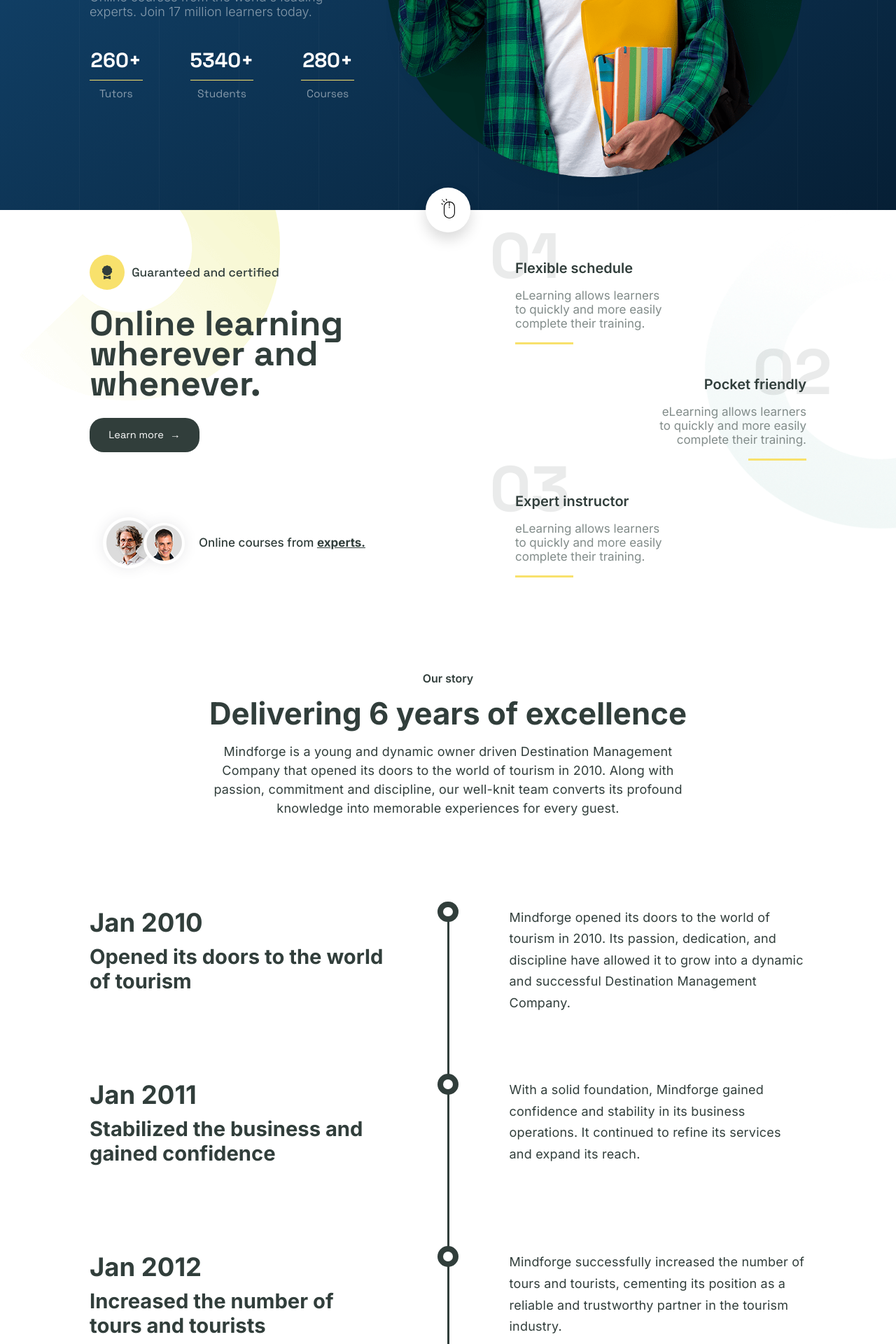
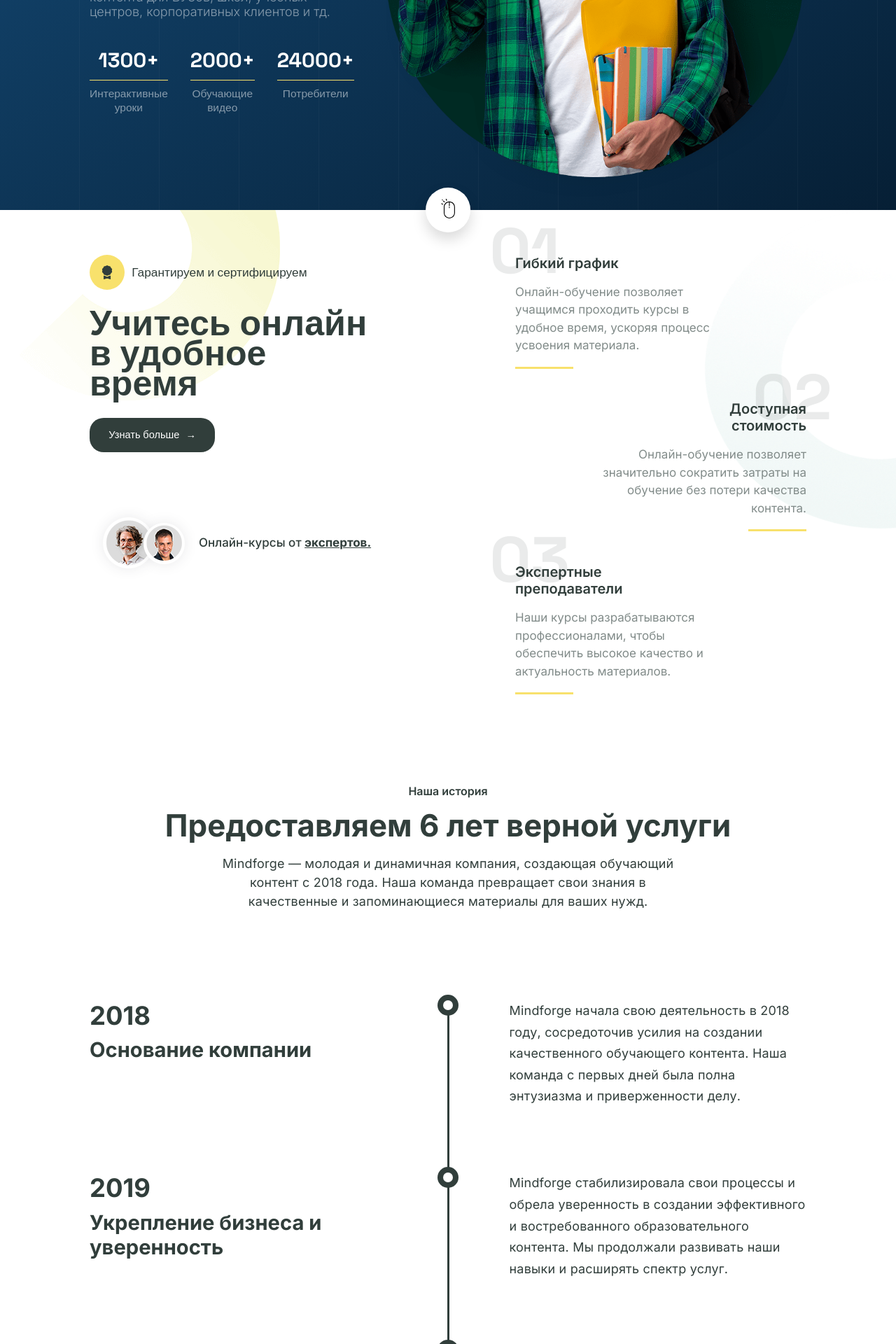
Before and after one commit to Xondamir-coder/mindforge, a Vue app: page / in a window 1280 px wide. Shown: the part 500-2420 px from the top of the page at 70% size. Built offline with nearby package versions, Linux system fonts and the light colour scheme.

Commit message:
content update

```diff
--- a/src/components/About.vue
+++ b/src/components/About.vue
@@ -15,14 +15,14 @@
 						<div class="about__icon-container">
 							<IconAward class="about__icon" />
 						</div>
-						<span>Guaranteed and certified</span>
+						<span>Гарантируем и сертифицируем</span>
 					</div>
-					<h1 class="about__title">Online learning wherever and whenever.</h1>
-					<button class="about__button">Learn more <span>&rightarrow;</span></button>
+					<h1 class="about__title">Учитесь онлайн в удобное время</h1>
+					<button class="about__button">Узнать больше <span>&rightarrow;</span></button>
 				</div>
 				<div class="about__experts">
 					<img src="@/assets/images/random-ppl.webp" alt="randos" />
-					<p>Online courses from <a class="about__link" href="#">experts.</a></p>
+					<p>Онлайн-курсы от <a class="about__link" href="#">экспертов.</a></p>
 				</div>
 			</div>
 			<div class="about__right">
@@ -52,16 +52,16 @@ gsap.registerPlugin(ScrollTrigger);
 
 const contents = [
 	{
-		title: 'Flexible schedule',
-		text: 'eLearning allows learners to quickly and more easily complete their training.'
+		title: 'Гибкий график',
+		text: 'Онлайн-обучение позволяет учащимся проходить курсы в удобное время, ускоряя процесс усвоения материала.'
 	},
 	{
-		title: 'Pocket friendly',
-		text: 'eLearning allows learners to quickly and more easily complete their training.'
+		title: 'Доступная стоимость',
+		text: 'Онлайн-обучение позволяет значительно сократить затраты на обучение без потери качества контента.'
 	},
 	{
-		title: 'Expert instructor',
-		text: 'eLearning allows learners to quickly and more easily complete their training.'
+		title: 'Экспертные преподаватели',
+		text: 'Наши курсы разрабатываются профессионалами, чтобы обеспечить высокое качество и актуальность материалов.'
 	}
 ];
 
@@ -260,7 +260,8 @@ onMounted(() => {
 		&-text {
 			font-size: 17px;
 			color: var(--medium-gray);
-			max-width: 220px;
+			max-width: 300px;
+			line-height: 1.5;
 
 			@media only screen and (max-width: 768px) {
 				max-width: initial;
--- a/src/components/Contacts.vue
+++ b/src/components/Contacts.vue
@@ -77,7 +77,7 @@ const contents = [
 		name: 'subject',
 		desc: 'Как мы можем вам помочь?',
 		icon: IconCopy,
-		title: 'Ваш тема',
+		title: 'Ваша тема',
 		isRequired: false
 	},
 	{
--- a/src/components/Hero.vue
+++ b/src/components/Hero.vue
@@ -3,9 +3,10 @@
 		<img ref="objRef" class="hero__obj" src="@/assets/images/blue-object.png" alt="blue" />
 		<div class="hero__lines"></div>
 		<div class="hero__content">
-			<h1 class="hero__title">Best online platform for education.</h1>
+			<h1 class="hero__title">Контент для обучения и бизнеса</h1>
 			<p class="hero__text">
-				Online courses from the world's leading experts. Join 17 million learners today.
+				Мы занимаемся разработкой обучающего контента для ВУЗов, школ, учебных центров,
+				корпоративных клиентов и тд.
 			</p>
 			<div class="hero__stats">
 				<div class="hero__stat" v-for="stat in stats" :key="stat.amount">
@@ -37,16 +38,16 @@ gsap.registerPlugin(ScrollTrigger);
 
 const stats = [
 	{
-		amount: 260,
-		name: 'Tutors'
+		amount: 1300,
+		name: 'Интерактивные уроки'
 	},
 	{
-		amount: 5340,
-		name: 'Students'
+		amount: 2000,
+		name: 'Обучающие видео'
 	},
 	{
-		amount: 280,
-		name: 'Courses'
+		amount: 24000,
+		name: 'Потребители'
 	}
 ];
 
@@ -148,6 +149,7 @@ const handleMouseLeave = () => {
 		align-items: center;
 		flex-direction: column;
 		gap: 1rem;
+		text-align: center;
 		&-name {
 			font-size: 3.2rem;
 		}
--- a/src/components/History.vue
+++ b/src/components/History.vue
@@ -1,13 +1,12 @@
 <template>
 	<section class="history section-padding" ref="historyRef">
 		<div class="history__head">
-			<p class="history__label">Our story</p>
-			<h1 class="history__title">Delivering 6 years of excellence</h1>
+			<p class="history__label">Наша история</p>
+			<h1 class="history__title">Предоставляем 6 лет верной услуги</h1>
 			<p class="history__text">
-				Mindforge is a young and dynamic owner driven Destination Management Company that
-				opened its doors to the world of tourism in 2010. Along with passion, commitment and
-				discipline, our well-knit team converts its profound knowledge into memorable
-				experiences for every guest.
+				Mindforge — молодая и динамичная компания, создающая обучающий контент с 2018 года.
+				Наша команда превращает свои знания в качественные и запоминающиеся материалы для
+				ваших нужд.
 			</p>
 		</div>
 		<div class="history__content">
@@ -33,31 +32,42 @@ import { onMounted, ref } from 'vue';
 
 const history = [
 	{
-		date: 'Jan 2010',
-		title: 'Opened its doors to the world of tourism',
-		desc: 'Mindforge opened its doors to the world of tourism in 2010. Its passion, dedication, and discipline have allowed it to grow into a dynamic and successful Destination Management Company.'
+		date: '2018',
+		title: 'Основание компании',
+		desc: 'Mindforge начала свою деятельность в 2018 году, сосредоточив усилия на создании качественного обучающего контента. Наша команда с первых дней была полна энтузиазма и приверженности делу.'
 	},
 	{
-		date: 'Jan 2011',
-		title: 'Stabilized the business and gained confidence',
-		desc: 'With a solid foundation, Mindforge gained confidence and stability in its business operations. It continued to refine its services and expand its reach.'
+		date: '2019',
+		title: 'Укрепление бизнеса и уверенность',
+		desc: 'Mindforge стабилизировала свои процессы и обрела уверенность в создании эффективного и востребованного образовательного контента. Мы продолжали развивать наши навыки и расширять спектр услуг.'
 	},
 	{
-		date: 'Jan 2012',
-		title: 'Increased the number of tours and tourists',
-		desc: 'Mindforge successfully increased the number of tours and tourists, cementing its position as a reliable and trustworthy partner in the tourism industry.'
+		date: '2020',
+		title: 'Расширение портфолио проектов',
+		desc: 'Mindforge успешно увеличила количество проектов и заказчиков, закрепив свою репутацию надежного партнера в сфере разработки онлайн-контента.'
 	},
 	{
-		date: 'Jan 2013',
-		title: 'Strengthened the brand and attracted customers',
-		desc: 'The brand was further strengthened, making Mindforge a name synonymous with quality and excellence in the tourism industry. It attracted more customers and built a loyal customer base.'
+		date: '2021',
+		title: 'Укрепление бренда и привлечение клиентов',
+		desc: 'Mindforge укрепила свой бренд, став синонимом качества и инноваций в создании образовательного контента. Мы привлекли новых клиентов и создали лояльную базу пользователей.'
 	},
 	{
-		date: 'Jan 2014',
-		title: 'Introduced new services and products',
-		desc: 'Mindforge continued to innovate and introduce new services and products. It expanded its offerings and provided a wider range of experiences for its customers.'
+		date: '2022',
+		title: 'Внедрение новых услуг и продуктов',
+		desc: 'Mindforge продолжила внедрять новые услуги и продукты, расширяя возможности для создания уникального контента и предоставления разнообразных обучающих решений для клиентов.'
+	},
+	{
+		date: '2023',
+		title: 'Расширение на международные рынки',
+		desc: 'Mindforge вышла на международные рынки, предоставляя свои услуги по созданию онлайн-контента клиентам по всему миру. Наша экспертиза и качество привлекли новых партнеров и проекты.'
+	},
+	{
+		date: '2024',
+		title: 'Инновации и дальнейший рост',
+		desc: 'В 2024 году Mindforge продолжает внедрять инновации в сфере онлайн-образования, расширяя свой портфель и предлагая новые решения для еще большего охвата аудитории.'
 	}
 ];
+
 const historyRef = ref();
 
 onMounted(() => {
--- a/src/components/Product.vue
+++ b/src/components/Product.vue
@@ -1,8 +1,8 @@
 <template>
 	<section class="product section-padding">
 		<div class="product__head">
-			<span class="product__label">Products</span>
-			<h1 class="product__title">We offer a variety of products</h1>
+			<span class="product__label">Продукт</span>
+			<h1 class="product__title">Мы предлагаем продукт</h1>
 		</div>
 		<div class="product__images">
 			<img
@@ -12,14 +12,14 @@
 				class="product__image"
 				:src="image"
 				alt="product img" />
-			<button class="product__button" @click="changeSlide('prev')">
+			<button v-if="images.length > 1" class="product__button" @click="changeSlide('prev')">
 				<IconLess class="product__button-icon" />
 			</button>
-			<button class="product__button" @click="changeSlide('next')">
+			<button v-if="images.length > 1" class="product__button" @click="changeSlide('next')">
 				<IconGreater class="product__button-icon" />
 			</button>
 			<ul class="product__nav">
-				<li class="product__nav-item" v-for="i in [0, 1, 2]" :key="i">
+				<li class="product__nav-item" v-for="i in [0]" :key="i">
 					<button
 						class="product__nav-button"
 						:class="{ active: curSlide === i }"
@@ -29,7 +29,7 @@
 		</div>
 		<div class="product__content">
 			<div class="product__box" v-for="(content, i) in contents" :key="content.title">
-				<p class="product__box-desc">{{ i + 1 }}. {{ content.title }}:</p>
+				<p class="product__box-desc">{{ content.title }}:</p>
 				<p class="product__box-desc">{{ content.desc }}</p>
 			</div>
 		</div>
@@ -40,24 +40,17 @@
 import { onMounted, onUnmounted, ref } from 'vue';
 import IconGreater from './icons/IconGreater.vue';
 import IconLess from './icons/IconLess.vue';
-import imgUrl1 from '@/assets/images/product-1.webp';
-import imgUrl2 from '@/assets/images/product-2.webp';
-import imgUrl3 from '@/assets/images/product-3.webp';
+import imgUrl1 from '@/assets/images/product-1.avif';
+// import imgUrl2 from '@/assets/images/product-2.webp';
+// import imgUrl3 from '@/assets/images/product-3.webp';
 
 const curSlide = ref(0);
-const images = [imgUrl1, imgUrl2, imgUrl3];
+// const images = [imgUrl1, imgUrl2, imgUrl3];
+const images = [imgUrl1];
 const contents = [
 	{
-		title: 'Product #1',
-		desc: 'Product #1 description'
-	},
-	{
-		title: 'Product #2',
-		desc: 'Product #2 description'
-	},
-	{
-		title: 'Product #3',
-		desc: 'Product #3 description'
+		title: 'Edulab',
+		desc: 'Система управления обучением для различных организаций в Узбекистане, автоматизирующая процесс обучения и повышающая административную эффективность на единой централизованной платформе.'
 	}
 ];
 
@@ -87,8 +80,13 @@ onUnmounted(() => {
 .product {
 	display: flex;
 	flex-direction: column;
-	gap: 7rem;
+	gap: 3rem;
 	color: var(--dark-gray);
+	&__box {
+		display: flex;
+		flex-direction: column;
+		gap: 1rem;
+	}
 	&.active &__box {
 		opacity: 1;
 		transform: rotateY(0) translate(0, 0);
--- a/src/components/Services.vue
+++ b/src/components/Services.vue
@@ -2,8 +2,10 @@
 	<section class="services section-padding">
 		<div class="services__bg"></div>
 		<div class="services__head">
-			<span class="services__label">Services</span>
-			<h1 class="services__title">We offer a variety of services</h1>
+			<span class="services__label">Сервисы</span>
+			<h1 class="services__title">
+				Решения для эффективного онлайн-обучения и автоматизации
+			</h1>
 		</div>
 		<ul class="services__list">
 			<li class="services__item" v-for="service in services" :key="service.text">
@@ -23,37 +25,37 @@ import IconStudy from './icons/IconStudy.vue';
 const services = [
 	{
 		icon: IconStudy,
-		title: 'Service Name',
+		title: 'Интерактивные учебные материалы',
 		text: 'Мы преобразуем учебные материалы в интерактивный онлайн формат, делая обучение более увлекательным и понятным.'
 	},
 	{
 		icon: IconStudy,
-		title: 'Service Name',
+		title: 'Адаптация учебных пособий',
 		text: 'Мы разрабатываем учебные пособия, специально адаптированные для онлайн и гибридных форм обучения, чтобы обеспечить эффективное обучение в любой среде.'
 	},
 	{
 		icon: IconStudy,
-		title: 'Service Name',
+		title: 'Интерактивные лекции',
 		text: 'Мы создаем интерактивные лекции, которые вдохновляют и учат, делая процесс обучения более интересным и запоминающимся.'
 	},
 	{
 		icon: IconStudy,
-		title: 'Service Name',
+		title: 'Авторские онлайн-курсы',
 		text: 'Мы разрабатываем авторские курсы, которые можно легко использовать на сайтах или образовательных платформах, чтобы делиться знаниями с аудиторией.'
 	},
 	{
 		icon: IconStudy,
-		title: 'Service Name',
+		title: 'Автоматизация процессов обучения',
 		text: 'Мы автоматизируем процессы обучения и повышения квалификации, облегчая доступ к непрерывному обучению.'
 	},
 	{
 		icon: IconStudy,
-		title: 'Service Name',
+		title: 'Системы управления обучением (LMS)',
 		text: 'Мы внедряем системы управления обучением (LMS), которые автоматизируют рутинные процессы мониторинга и управления обучением.'
 	},
 	{
 		icon: IconStudy,
-		title: 'Service Name',
+		title: 'Видео-контент для обучения',
 		text: 'Мы снимаем видеоматериалы для уроков, лекций, семинаров и тренингов, чтобы создать качественный и доступный контент для обучения.'
 	}
 ];
@@ -108,6 +110,7 @@ const services = [
 		font-size: 3.9rem;
 		font-weight: 600;
 		line-height: 1.2;
+		max-width: 30ch;
 	}
 	&__list {
 		list-style: none;
--- a/src/components/Skills.vue
+++ b/src/components/Skills.vue
@@ -15,7 +15,7 @@
 				</div>
 				<p>Премиальное обучение</p>
 			</div>
-			<h1 class="skills__title">Предоставляем выдающиеся онлайн-курсы.</h1>
+			<h1 class="skills__title">Что мы предлагаем</h1>
 			<div class="skills__content">
 				<div
 					class="skills__box"
@@ -45,18 +45,28 @@ const imgContainerRef = ref();
 
 const skills = [
 	{
-		title: 'Expert Teachers',
-		desc: 'We employ experienced and knowledgeable teachers who are passionate about teaching.',
+		title: 'Для школ',
+		desc: 'Онлайн-уроки по школьной программе и авторским курсам, курсы по профессиональным навыкам и подготовке к экзаменам, а также система управления обучением (LMS) для эффективного ведения учебного процесса',
 		icon: IconBook
 	},
 	{
-		title: 'Interactive Lessons',
-		desc: 'Our lessons are interactive and engaging. You will participate in activities that will enhance your learning experience.',
+		title: 'Для университетов',
+		desc: 'Онлайн-уроки для дистанционного и гибридного обучения по авторским программам, тесты и экзамены для оценки знаний, дополнительные курсы по профессиональным навыкам, а также LMS для управления образовательным процессом',
 		icon: IconBook
 	},
 	{
-		title: 'Personalized Support',
-		desc: 'Each student receives personalized attention from our dedicated support staff. They will ensure that you get the most out of your learning experience.',
+		title: 'Для учебных центров',
+		desc: 'Онлайн-уроки по авторским программам для дистанционного и гибридного обучения, задания для самостоятельной работы и проверки знаний, а также LMS для эффективного управления процессом обучения',
+		icon: IconBook
+	},
+	{
+		title: 'Для корпоративных клиентов',
+		desc: 'Онлайн-тренинги для подготовки и повышения квалификации персонала, а также LMS для мониторинга и контроля обучения сотрудников',
+		icon: IconBook
+	},
+	{
+		title: 'Для независимых авторов курсов:',
+		desc: 'Разработка онлайн-курсов по авторским программам с возможностью размещения и монетизации собственных курсов на платформе для широкой аудитории',
 		icon: IconBook
 	}
 ];
@@ -135,7 +145,7 @@ const handleMouseLeave = () => {
 	}
 	&__main {
 		padding: 0 4vw;
-		padding-right: 10vw;
+		padding-right: 7vw;
 		max-width: 700px;
 		grid-area: content;
 		display: flex;
```
Also changed, not shown: src/assets/images/product-1.avif (added).
